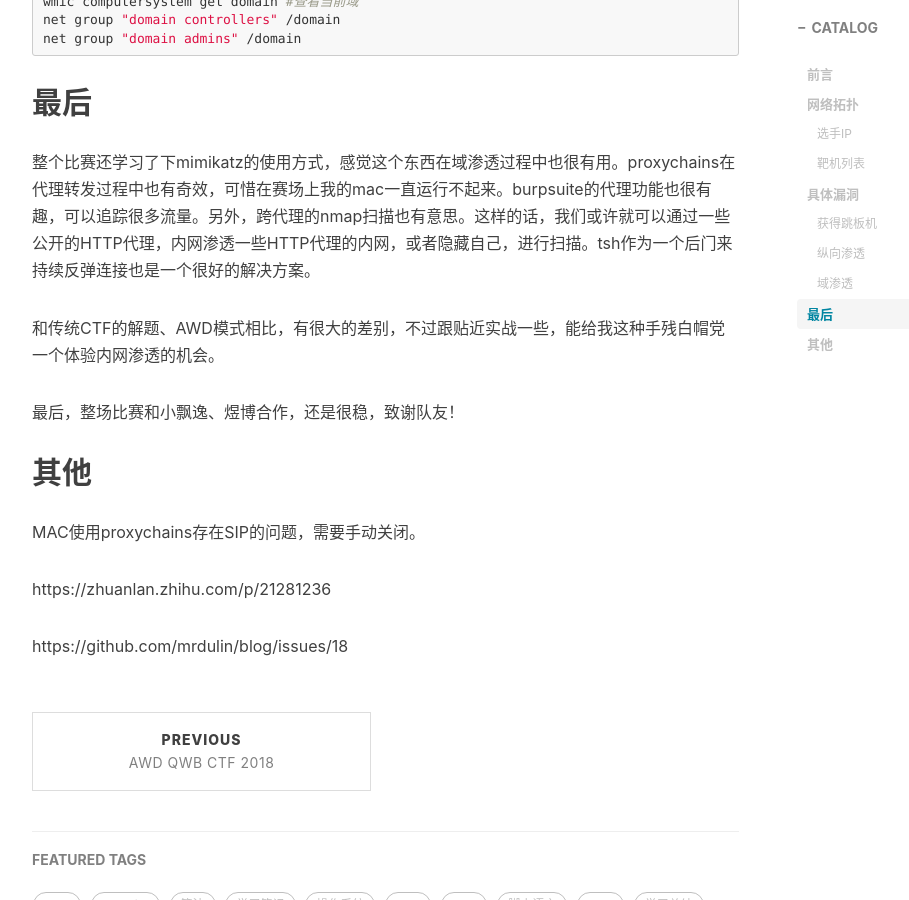
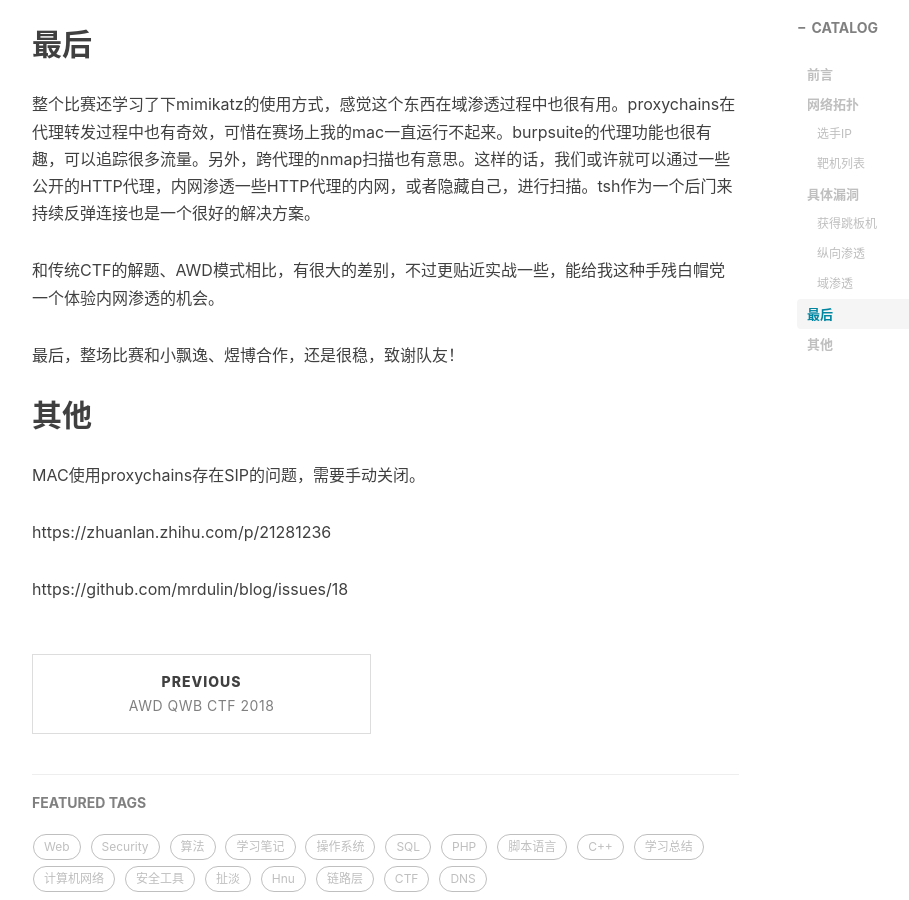
Before and after one commit to mo-xiaoxi/mo-xiaoxi.github.io, a Jekyll site: the page built from _posts/2018-04-27-4292018.md, in a window 1280 px wide and 900 px high, scrolled down 6246 px. Shown: the whole window, without its empty margins (233-1142 px from the left). Built offline with Jekyll 4.4.1, drawn with Linux system fonts in a browser that asks for light colours; nearby versions of some CDN libraries; comment, search, counter and statistics services are not loaded.

Commit message:
429线下赛,update

```diff
--- a/_posts/2018-04-27-4292018.md
+++ b/_posts/2018-04-27-4292018.md
@@ -215,7 +213,7 @@ net group "domain admins" /domain
 
 整个比赛还学习了下mimikatz的使用方式，感觉这个东西在域渗透过程中也很有用。proxychains在代理转发过程中也有奇效，可惜在赛场上我的mac一直运行不起来。burpsuite的代理功能也很有趣，可以追踪很多流量。另外，跨代理的nmap扫描也有意思。这样的话，我们或许就可以通过一些公开的HTTP代理，内网渗透一些HTTP代理的内网，或者隐藏自己，进行扫描。tsh作为一个后门来持续反弹连接也是一个很好的解决方案。
 
-和传统CTF的解题、AWD模式相比，有很大的差别，不过跟贴近实战一些，能给我这种手残白帽党一个体验内网渗透的机会。
+和传统CTF的解题、AWD模式相比，有很大的差别，不过更贴近实战一些，能给我这种手残白帽党一个体验内网渗透的机会。
 
 最后，整场比赛和小飘逸、煜博合作，还是很稳，致谢队友！
 
```
Also changed, not shown: other parts of _posts/2018-04-27-4292018.md (+0 -2 lines).
